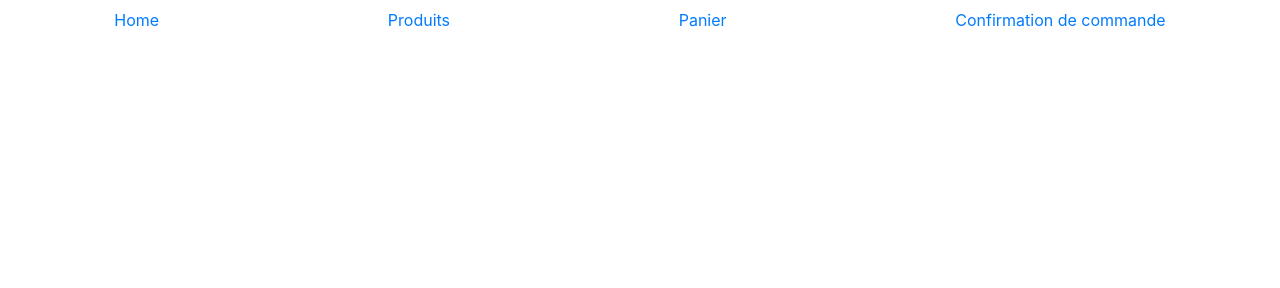
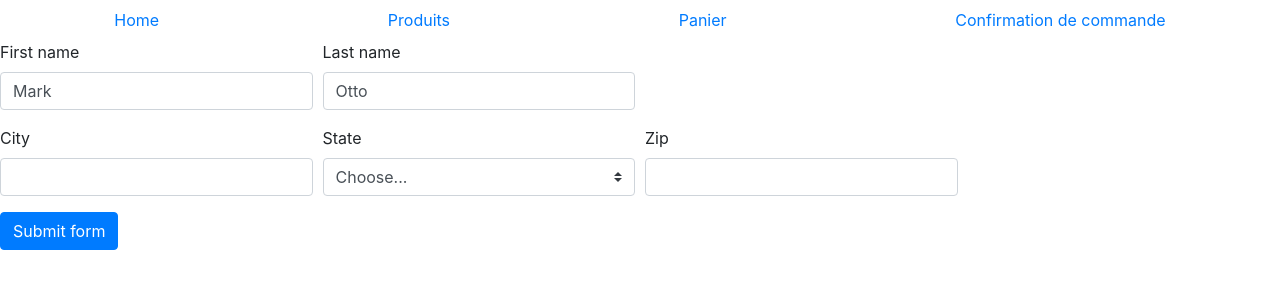
Before and after one commit to davidubik/mvp_Ecommerce, a plain HTML site: page front/pages/panier.html in a window 1280 px wide. Drawn offline with nearby package versions, Linux system fonts and the light colour scheme; files that its build step writes are made by us from their sources; files whose address does not match are found by name.

Commit message:
Création du formulaire

```diff
--- a/front/pages/panier.html
+++ b/front/pages/panier.html
@@ -4,7 +4,7 @@
     <meta charset="UTF-8">
     <meta name="viewport" content="width=device-width, initial-scale=1.0">
     <title>Panier</title>
-    <link rel="stylesheet" href="../front/css/styles.css">
+    <link rel="stylesheet" href="../css/styles.css">
 </head>
 <body>
     <header>
@@ -15,7 +15,55 @@
             <a class="nav-link" href="confirmation.html">Confirmation de commande</a>
           </nav>
     </header>
+        <main>
+            <form class="needs-validation" novalidate>
+                <div class="form-row">
+                  <div class="col-md-3 mb-3">
+                    <label for="validationTooltip01">First name</label>
+                    <input type="text" class="form-control" id="validationTooltip01" value="Mark" required>
+                    <div class="valid-tooltip">
+                      Looks good!
+                    </div>
+                  </div>
+                  <div class="col-md-3 mb-3">
+                    <label for="validationTooltip02">Last name</label>
+                    <input type="text" class="form-control" id="validationTooltip02" value="Otto" required>
+                    <div class="valid-tooltip">
+                      Looks good!
+                    </div>
+                  </div>
+                </div>
+                <div class="form-row">
+                  <div class="col-md-3 mb-3">
+                    <label for="validationTooltip03">City</label>
+                    <input type="text" class="form-control" id="validationTooltip03" required>
+                    <div class="invalid-tooltip">
+                      Please provide a valid city.
+                    </div>
+                  </div>
+                  <div class="col-md-3 mb-3">
+                    <label for="validationTooltip04">State</label>
+                    <select class="custom-select" id="validationTooltip04" required>
+                      <option selected disabled value="">Choose...</option>
+                      <option>...</option>
+                    </select>
+                    <div class="invalid-tooltip">
+                      Please select a valid state.
+                    </div>
+                  </div>
+                  <div class="col-md-3 mb-3">
+                    <label for="validationTooltip05">Zip</label>
+                    <input type="text" class="form-control" id="validationTooltip05" required>
+                    <div class="invalid-tooltip">
+                      Please provide a valid zip.
+                    </div>
+                  </div>
+                </div>
+                <button class="btn btn-primary" type="submit">Submit form</button>
+              </form>
 
+
+        </main>
 
     <script src="../front/script.js"></script>
     <link rel="stylesheet" href="https://stackpath.bootstrapcdn.com/bootstrap/4.5.2/css/bootstrap.min.css" integrity="sha384-JcKb8q3iqJ61gNV9KGb8thSsNjpSL0n8PARn9HuZOnIxN0hoP+VmmDGMN5t9UJ0Z" crossorigin="anonymous">
```
